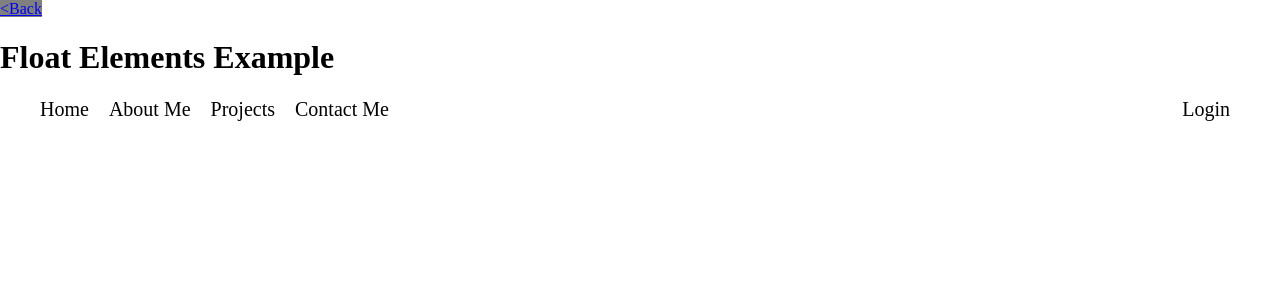
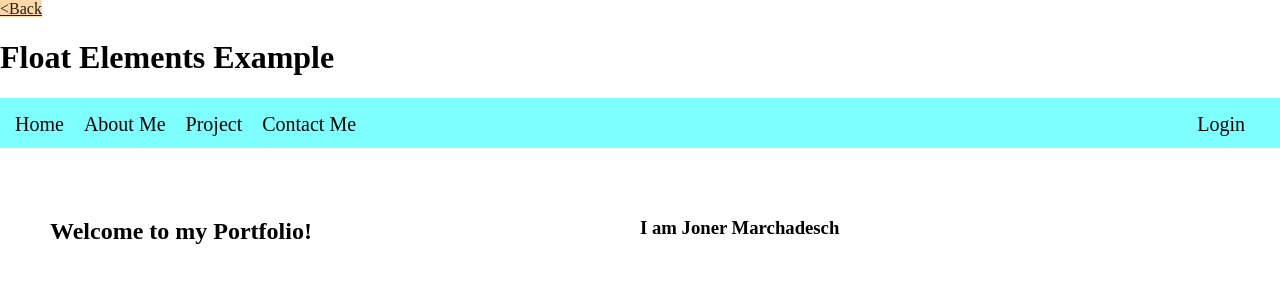
Before and after one commit to jonaynmarch12/coursera-test, a plain HTML site: page site/float-elements/float-elements.html in a window 1280 px wide. Drawn offline with Linux system fonts and the light colour scheme.

Commit message:
Float Elements Example

```diff
--- a/site/css/style.css
+++ b/site/css/style.css
@@ -6,7 +6,3 @@ body{
     margin: 0;
     padding: 0;
 }
-
-a {
-    background-color: gray;
-}
--- a/site/float-elements/float-elements-style.css
+++ b/site/float-elements/float-elements-style.css
@@ -1,3 +1,13 @@
+/*Navigation Bar*/
+nav{
+    background-color: rgb(125, 255, 255);
+    height: 50px
+}
+
+ul{
+    padding: 15px;
+}
+
 ul li{
     list-style: none;
     float: left;
@@ -7,5 +17,30 @@ ul li{
 
 ul li:nth-child(5){
     float: right;
-    margin-right: 50px;
+    margin-right: 20px;
 }
+
+ul li > a{
+    text-decoration: none;
+    color: #000;
+}
+
+a:hover{
+    color: rgb(29, 29, 29);
+    background: rgb(255, 216, 166);
+}
+
+/*Hero*/
+.hero{
+    padding: 50px
+}
+
+.left-side-hero{
+    float: left;
+    width: 50%
+}
+
+.right-side-hero{
+    float: right;
+    width: 50%
+}
--- a/site/float-elements/float-elements.html
+++ b/site/float-elements/float-elements.html
@@ -11,12 +11,22 @@
 <body>
     <div><a href="../index.html">&lt;Back</a></div>
     <h1>Float Elements Example</h1>
-    <ul>
-        <li>Home</li>
-        <li>About Me</li>
-        <li>Projects</li>
-        <li>Contact Me</li>
-        <li>Login</li>
-    </ul>
+    <nav>
+        <ul>
+            <li><a href="#">Home</a></li>
+            <li><a href="#">About Me</a></li>
+            <li><a href="#">Project</a></li>
+            <li><a href="#">Contact Me</a></li>
+            <li><a href="#">Login</a></li>
+        </ul>
+    </nav>
+    <section class="hero">
+        <div class="left-side-hero">
+            <h2>Welcome to my Portfolio&excl;</h2>
+        </div>
+        <div class="right-side-hero">
+            <h3>I am Joner Marchadesch</h3>
+        </div>
+    </section>
 </body>
 </html>
```
Also changed, not shown: site/index.html (+0 -6 lines).
